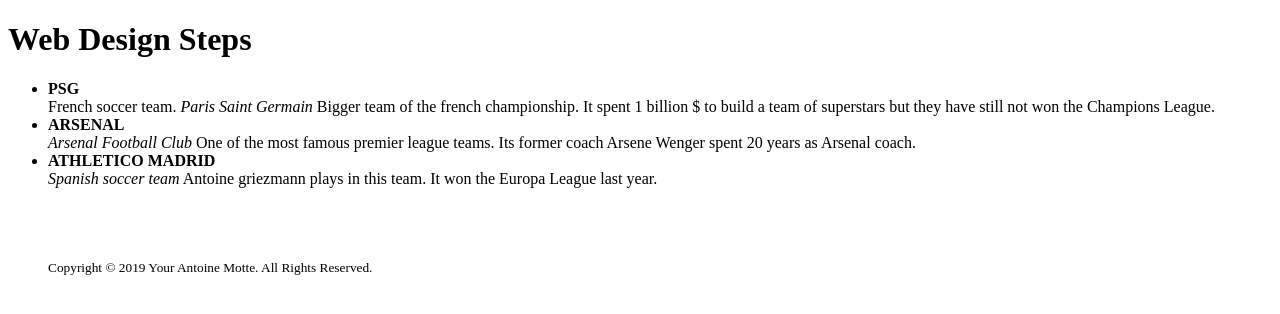
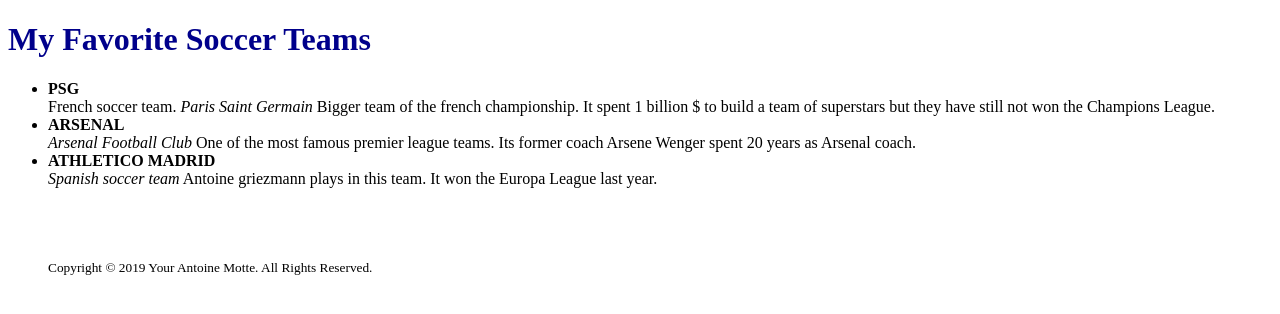
Before and after one commit to AntoineMotte/OMIS-475, a plain HTML site: page soccer2.html in a window 1280 px wide. Drawn offline with Linux system fonts and the light colour scheme.

Commit message:
Update soccer2.html

```diff
--- a/soccer2.html
+++ b/soccer2.html
@@ -1,11 +1,11 @@
 <!DOCTYPE html>
 <html>
 <head>
-<title style="color:DarkBlue;">My Favorite Soccer Teams </title>
+<title</title>
 </head>
 
 <body>
-    <h1><strong> Web Design Steps</strong></h1>
+    <h1 style="color:DarkBlue;"><strong> My Favorite Soccer Teams </strong></h1>
     <ul>
         <li><strong>PSG</strong><br>
             French soccer team.
```
